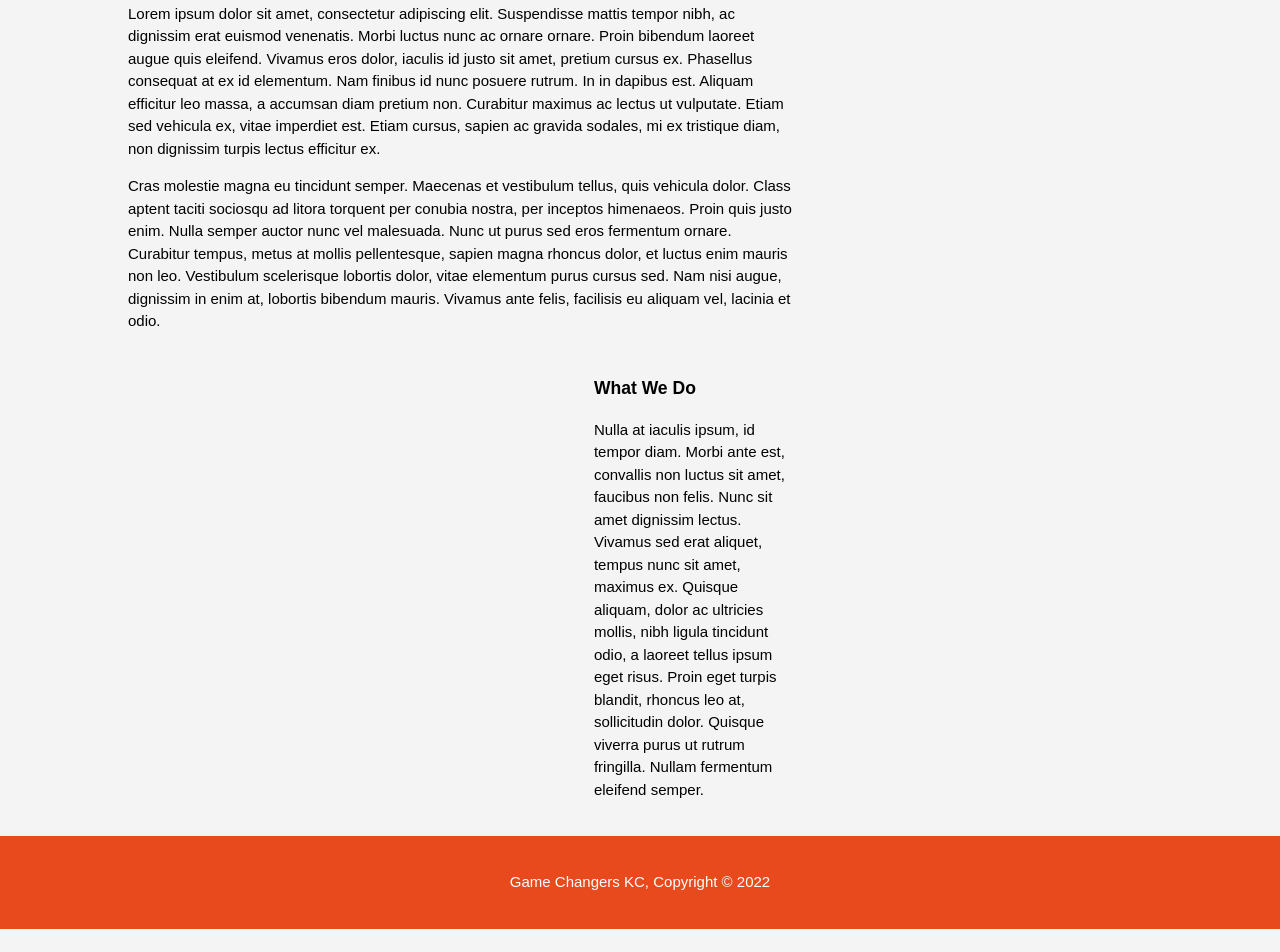
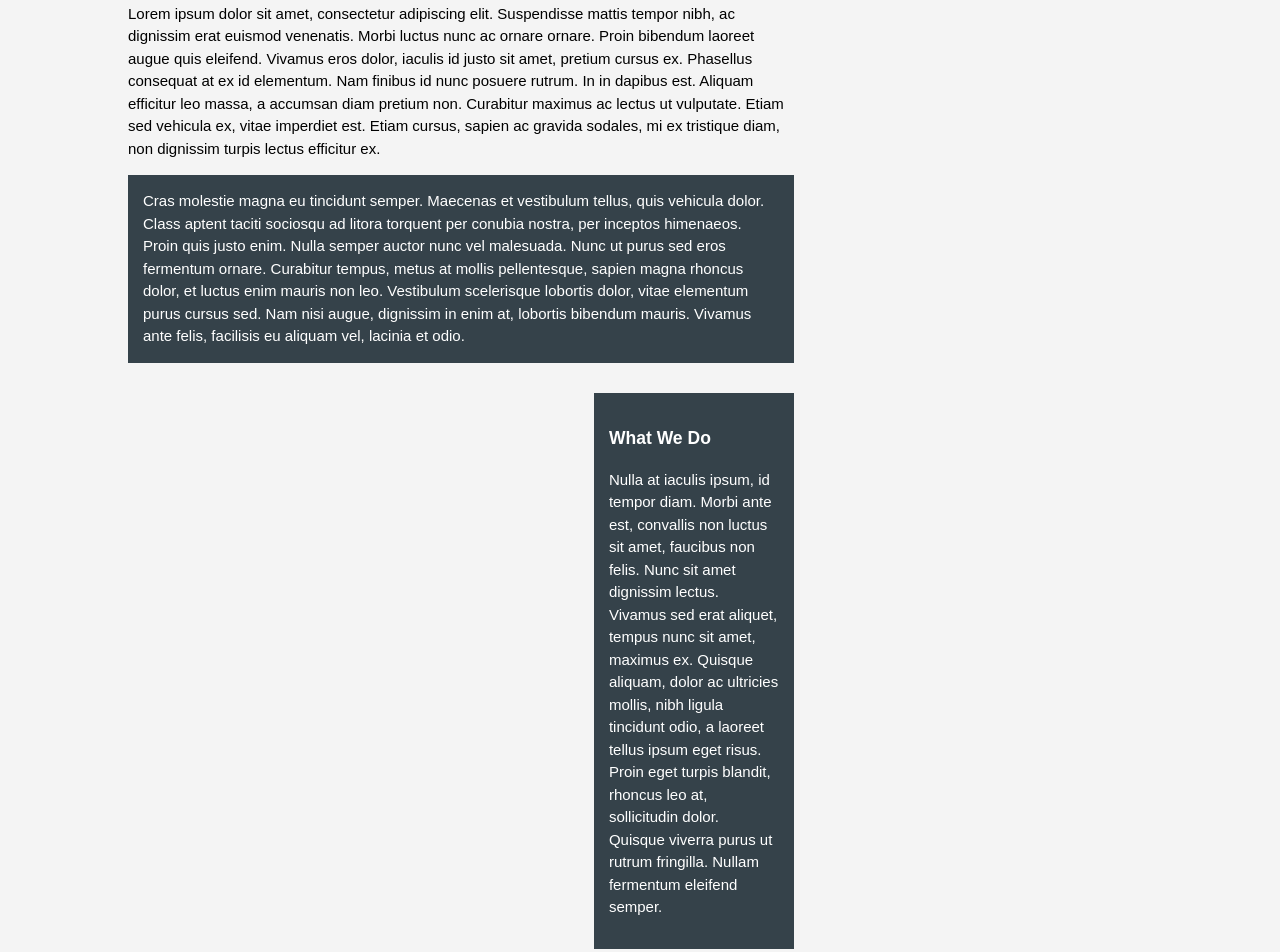
Before and after one commit to alonzoburtonii/Gamechangerskc, a plain HTML site: page about.html in a window 1280 px wide. Shown: the part 272-1224 px from the top of the page. Before the commit the page ends 1201 px from the top, so only its background shows below. Drawn offline with Linux system fonts and the light colour scheme.

Commit message:
Update about.html

```diff
--- a/about.html
+++ b/about.html
@@ -53,7 +53,7 @@
                vitae imperdiet est. Etiam cursus, sapien ac gravida sodales, mi ex tristique diam, non dignissim turpis lectus efficitur ex.
             </p>
 
-            <p>Cras molestie magna eu tincidunt semper. Maecenas et vestibulum tellus, quis vehicula dolor. Class aptent taciti sociosqu ad litora
+            <p class ="dark">Cras molestie magna eu tincidunt semper. Maecenas et vestibulum tellus, quis vehicula dolor. Class aptent taciti sociosqu ad litora
                 torquent per conubia nostra, per inceptos himenaeos. Proin quis justo enim. Nulla semper auctor nunc vel malesuada. Nunc ut purus sed
                 eros fermentum ornare. Curabitur tempus, metus at mollis pellentesque, sapien magna rhoncus dolor, et luctus enim mauris non leo. Vestibulum
                 scelerisque lobortis dolor, vitae elementum purus cursus sed. Nam nisi augue, dignissim in enim at, lobortis bibendum mauris. Vivamus ante felis,
@@ -61,13 +61,14 @@
             </p>
 
           <aside id ="sidebar">
-            <h3>What We Do</h3>
-              <p>Nulla at iaculis ipsum, id tempor diam. Morbi ante est, convallis non luctus sit amet, faucibus non felis. Nunc sit amet dignissim lectus.
+            <div class ="dark">
+              <h3>What We Do</h3>
+                <p>Nulla at iaculis ipsum, id tempor diam. Morbi ante est, convallis non luctus sit amet, faucibus non felis. Nunc sit amet dignissim lectus.
                  Vivamus sed erat aliquet, tempus nunc sit amet, maximus ex. Quisque aliquam, dolor ac ultricies mollis, nibh ligula tincidunt odio, a laoreet
                  tellus ipsum eget risus. Proin eget turpis blandit, rhoncus leo at, sollicitudin dolor. Quisque viverra purus ut rutrum fringilla. Nullam fermentum
                  eleifend semper.
-              </p>
-
+                </p>
+            </div>
           </aside>
 
 
```
